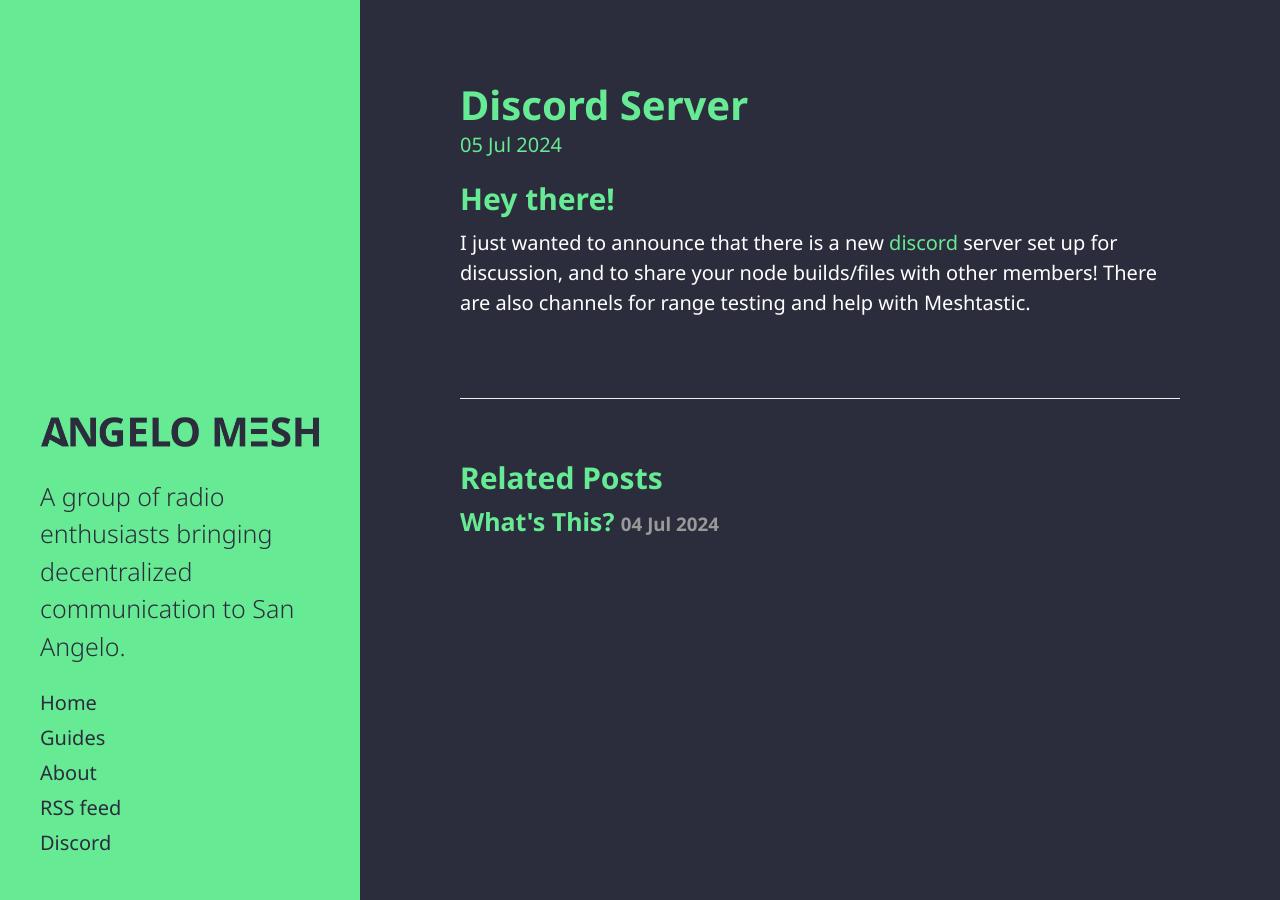
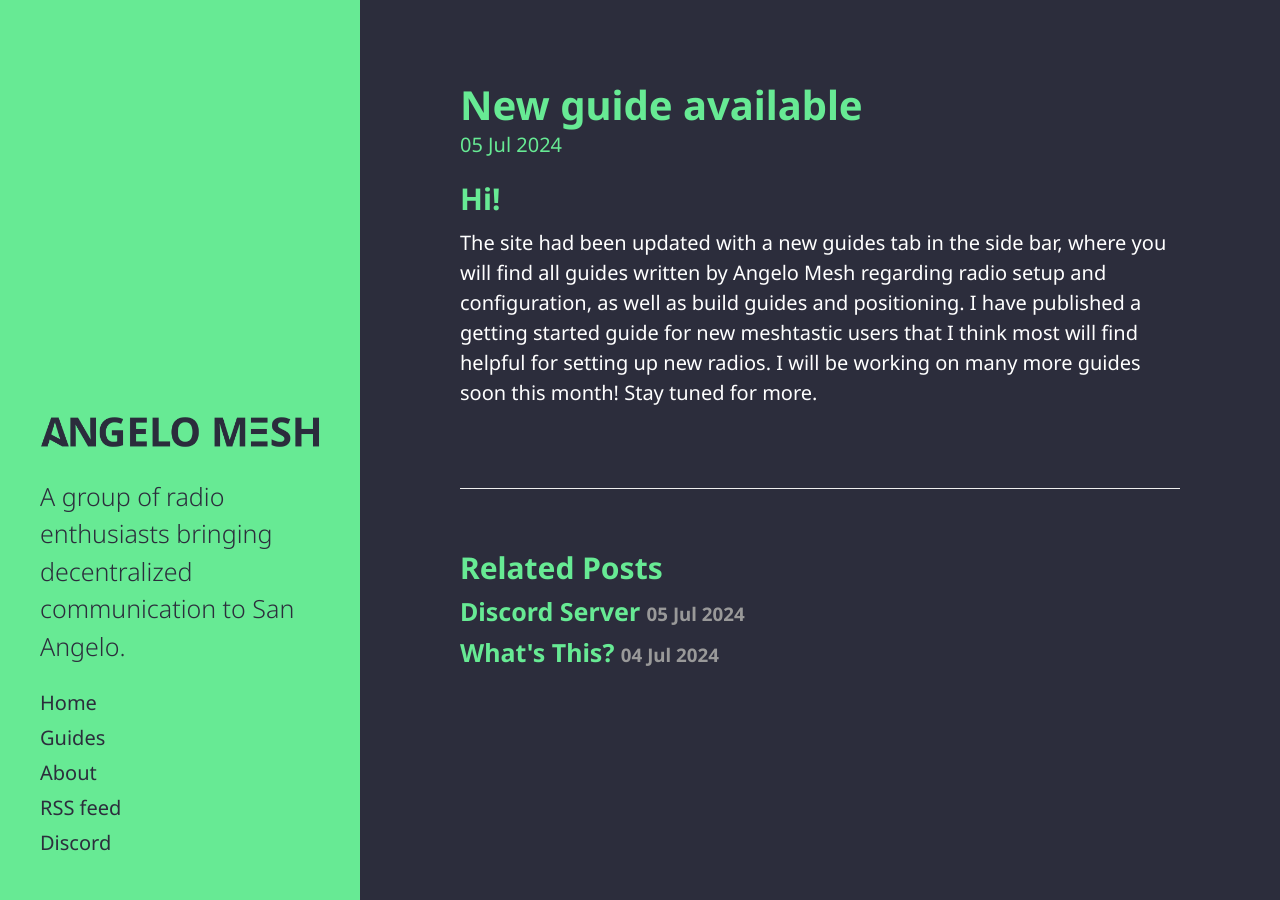
Before and after one commit to RubyMetro/angelomesh, a Jekyll site: the page built from _posts/2024-07-05-discord announcement.md, in a window 1280 px wide. Built offline with Jekyll 4.4.1, drawn with Linux system fonts in a browser that asks for light colours.

Commit message:
fixed typo and made guides tab announcement.

```diff
--- a/_posts/2024-07-05-discord announcement.md
+++ b/_posts/2024-07-05-discord announcement.md
@@ -1,7 +1,7 @@
 ---
 layout: post
-title: Discord Server
+title: New guide available
 ---
 
-## Hey there!
-I just wanted to announce that there is a new [discord](https://discord.gg/Kw53pzwyuQ) server set up for discussion, and to share your node builds/files with other members! There are also channels for range testing and help with Meshtastic.
+## Hi!
+The site had been updated with a new guides tab in the side bar, where you will find all guides written by Angelo Mesh regarding radio setup and configuration, as well as build guides and positioning. I have published a getting started guide for new meshtastic users that I think most will find helpful for setting up new radios. I will be working on many more guides soon this month! Stay tuned for more.
```
Also changed, not shown: _posts/2024-07-05-discord announcement copy.md (added, +7 -0 lines), guides/getting-started.md (+1 -1 lines).
